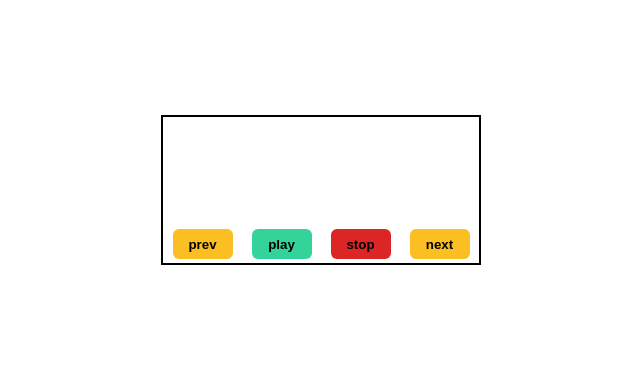
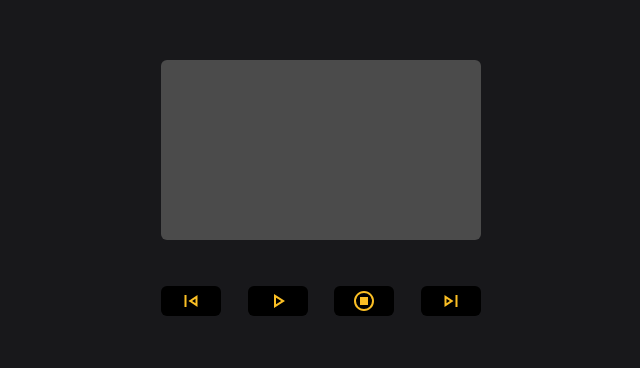
Before and after one commit to MatiasCardoso4/music-player, a plain HTML site: page index.html in a window 1280 px wide. Shown: the part 210-578 px from the top of the page, without its empty margins (319-959 px from the left). Drawn offline with Linux system fonts and the light colour scheme.

Commit message:
Add SVG icons for music player controls and update HTML structure

```diff
--- a/index.html
+++ b/index.html
@@ -10,10 +10,30 @@
       <section class="reproductor">
         <div class="display"></div>
         <div class="buttons">
-          <button class="prev-btn">prev</button>
-          <button class="play-btn">play</button>
-          <button class="stop-btn">stop</button>
-          <button class="next-btn">next</button>
+          <button class="prev-btn">
+            <img
+              src="./icons/skip_previous_24dp_E8EAED_FILL0_wght400_GRAD0_opsz24.svg"
+              alt="previous button icon"
+            />
+          </button>
+          <button class="play-btn">
+            <img
+              src="./icons/play_arrow_24dp_E8EAED_FILL0_wght400_GRAD0_opsz24.svg"
+              alt="play button icon"
+            />
+          </button>
+          <button class="stop-btn">
+            <img
+              src="./icons/stop_circle_24dp_E8EAED_FILL0_wght400_GRAD0_opsz24.svg"
+              alt="stop button icon"
+            />
+          </button>
+          <button class="next-btn">
+            <img
+              src="./icons/skip_next_24dp_E8EAED_FILL0_wght400_GRAD0_opsz24.svg"
+              alt="next button icon"
+            />
+          </button>
         </div>
       </section>
     </main>
--- a/script.js
+++ b/script.js
@@ -3,11 +3,13 @@ const stop_btn = document.querySelector(".stop-btn");
 const nextSong = document.querySelector(".next-btn");
 const prevSong = document.querySelector(".prev-btn");
 const display = document.querySelector(".display");
+const showDisplay = document.createElement("div");
 
 const songsList = [
   {
     author: "Ed Cheerlan",
     song: "./songs/cinematic-background-inspirational-150013.mp3",
+    duration: "2:26",
   },
 
   {
@@ -48,10 +50,8 @@ let index = 0;
 class MusicPlayer {
   play() {
     song.play();
-    console.log(song.title);
+  }
 
-    return (display.textContent = songsList[index].author);
-  }
   stop() {
     song.pause();
   }
@@ -60,20 +60,28 @@ class MusicPlayer {
     if (index < songsList.length - 1) {
       index++;
       song.src = songsList[index].song;
+
       song.play();
-      return (display.textContent = songsList[index].author);
     }
   }
 
   prev() {
     index--;
     song.src = songsList[index].song;
-
     song.play();
-    return (display.textContent = songsList[index].author);
   }
 
-  updateDisplay() {}
+  updateDisplay() {
+    songsList.forEach((song) => {
+      const author = document.createElement("h3");
+      const duration = document.createElement("span");
+
+      author.textContent = song.author;
+      duration.textContent = song.duration;
+
+      showDisplay.append(author, duration);
+    });
+  }
 }
 const song = new Audio(songsList[index].song);
 
@@ -85,5 +93,3 @@ stop_btn.addEventListener("click", musicPlayer.stop);
 nextSong.addEventListener("click", musicPlayer.next);
 
 prevSong.addEventListener("click", musicPlayer.prev);
-
-// musicPlayer.updateDisplay();
--- a/styles.css
+++ b/styles.css
@@ -7,7 +7,7 @@
 }
 
 :root {
-  --clr-zinc0: #18181b;
+  --clr-zinc-900: #18181b;
   --clr-amber: #fbbf24;
   --clr-red: #dc2626;
   --clr-emerald: #34d399;
@@ -28,22 +28,23 @@ main {
   display: flex;
   flex-direction: column;
   align-items: center;
-  justify-content: space-between;
+  justify-content: space-evenly;
   width: 20rem;
-  height: 150px;
-  border: 2px solid black;
+  height: 350px;
 }
 
 .reproductor .display {
   height: 180px;
   width: 100%;
-  background-color: white;
+  background-color: rgb(75, 75, 75);
+  border-radius: 6px;
+  color: white;
 }
 
 .reproductor .buttons {
   display: flex;
   width: 100%;
-  justify-content: space-around;
+  justify-content: space-between;
   margin-bottom: 4px;
 }
 
@@ -55,7 +56,7 @@ main {
 .reproductor .next-btn {
   height: 30px;
   width: 60px;
-  background-color: var(--clr-amber);
+  background-color: black;
   border: none;
   border-radius: 6px;
   color: #000;
@@ -67,7 +68,7 @@ main {
   width: 60px;
   border: none;
   border-radius: 6px;
-  background-color: var(--clr-emerald);
+  background-color: black;
   font-weight: bold;
 }
 
@@ -77,5 +78,14 @@ main {
   border: none;
   border-radius: 6px;
   font-weight: bold;
-  background-color: var(--clr-red);
+  background-color: black;
 }
+
+.reproductor .prev-btn,
+.reproductor .next-btn,
+.reproductor .play-btn,
+.reproductor .stop-btn {
+  display: flex;
+  align-items: center;
+  justify-content: center;
+}
```
Also changed, not shown: icons/play_arrow_24dp_E8EAED_FILL0_wght400_GRAD0_opsz24.svg (added), icons/skip_next_24dp_E8EAED_FILL0_wght400_GRAD0_opsz24.svg (added), icons/skip_previous_24dp_E8EAED_FILL0_wght400_GRAD0_opsz24.svg (added), icons/stop_circle_24dp_E8EAED_FILL0_wght400_GRAD0_opsz24.svg (added).
